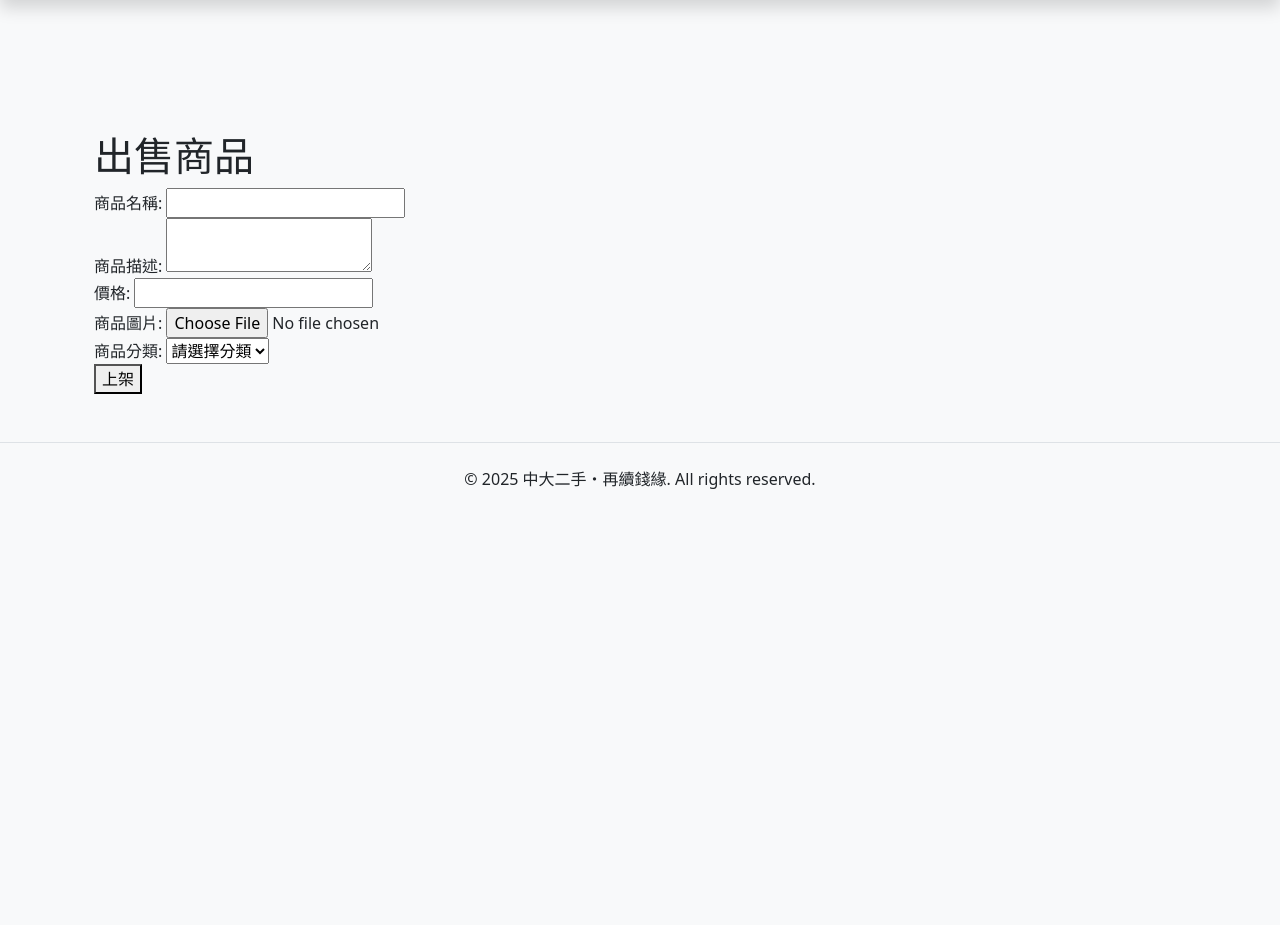
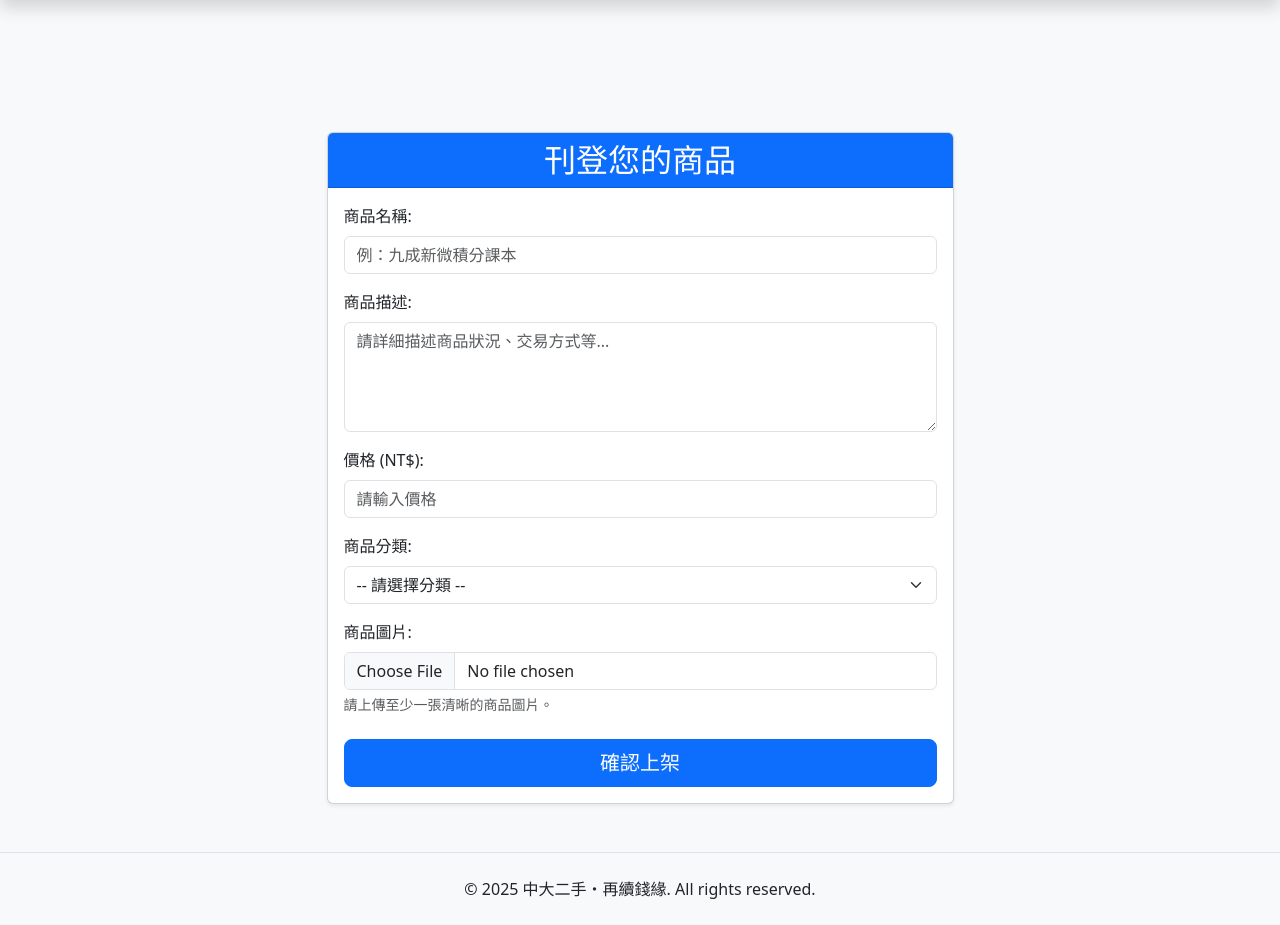
Before and after one commit to Yingka10/web_project, a Django app: page /sell/ in a window 1280 px wide. Shown: the part 146-1071 px from the top of the page. Before the commit the page ends 635 px from the top, so only its background shows below. Run offline with Django 4.2, Linux system fonts and the light colour scheme; data that the repository does not hold is empty.

Commit message:
出售畫面美化

```diff
--- a/templates/sell.html
+++ b/templates/sell.html
@@ -3,31 +3,58 @@
 {% block title %}出售商品{% endblock %}
 
 {% block content %}
-<div class="container mt-5">
-    <h1>出售商品</h1>
-    <form method="post" enctype="multipart/form-data">
+<div class="container mt-5 mb-5">
+    <div class="row justify-content-center">
+        <div class="col-md-8 col-lg-7">
+
+            <div class="card shadow-sm">
+                <div class="card-header bg-primary text-white">
+                    <h2 class="text-center mb-0">刊登您的商品</h2>
+                </div>
+                <div class="card-body">
+                    <form method="post" enctype="multipart/form-data" novalidate>
                         {% csrf_token %}
-        <label for="name">商品名稱:</label>
-        <input type="text" id="name" name="name" required>
-        <br>
-        <label for="description">商品描述:</label>
-        <textarea id="description" name="description" required></textarea>
-        <br>
-        <label for="price">價格:</label>
-        <input type="number" id="price" name="price" required>
-        <br>
-        <label for="image">商品圖片:</label>
-        <input type="file" id="image" name="image" required>
-        <br>
-        <label for="category">商品分類:</label>
-        <select id="category" name="category" required>
-            <option value="">請選擇分類</option>
+
+                        <div class="mb-3">
+                            <label for="name" class="form-label">商品名稱:</label>
+                            <input type="text" class="form-control" id="name" name="name" required placeholder="例：九成新微積分課本">
+                        </div>
+
+                        <div class="mb-3">
+                            <label for="description" class="form-label">商品描述:</label>
+                            <textarea class="form-control" id="description" name="description" rows="4" required placeholder="請詳細描述商品狀況、交易方式等..."></textarea>
+                        </div>
+
+                        <div class="mb-3">
+                            <label for="price" class="form-label">價格 (NT$):</label>
+                            <input type="number" class="form-control" id="price" name="price" min="0" step="10" required placeholder="請輸入價格">
+                        </div>
+
+                        <div class="mb-3">
+                            <label for="category" class="form-label">商品分類:</label>
+                            <select class="form-select" id="category" name="category" required>
+                                <option value="" selected disabled>-- 請選擇分類 --</option>
                                 {% for category in categories %}
                                     <option value="{{ category.id }}">{{ category.name }}</option>
                                 {% endfor %}
                             </select>
-        <br>
-        <button type="submit">上架</button>
+                        </div>
+
+                        <div class="mb-4">
+                            <label for="image" class="form-label">商品圖片:</label>
+                            <input type="file" class="form-control" id="image" name="image" accept="image/*" required>
+                            <div id="imageHelp" class="form-text text-muted small">請上傳至少一張清晰的商品圖片。</div>
+                        </div>
+
+                        <div class="d-grid gap-2">
+                            <button type="submit" class="btn btn-primary btn-lg">確認上架</button>
+                        </div>
+
                     </form>
                 </div>
+            </div>
+
+        </div>
+    </div>
+</div>
 {% endblock %}
```
Lines whose indentation alone changed are shown as unchanged.
